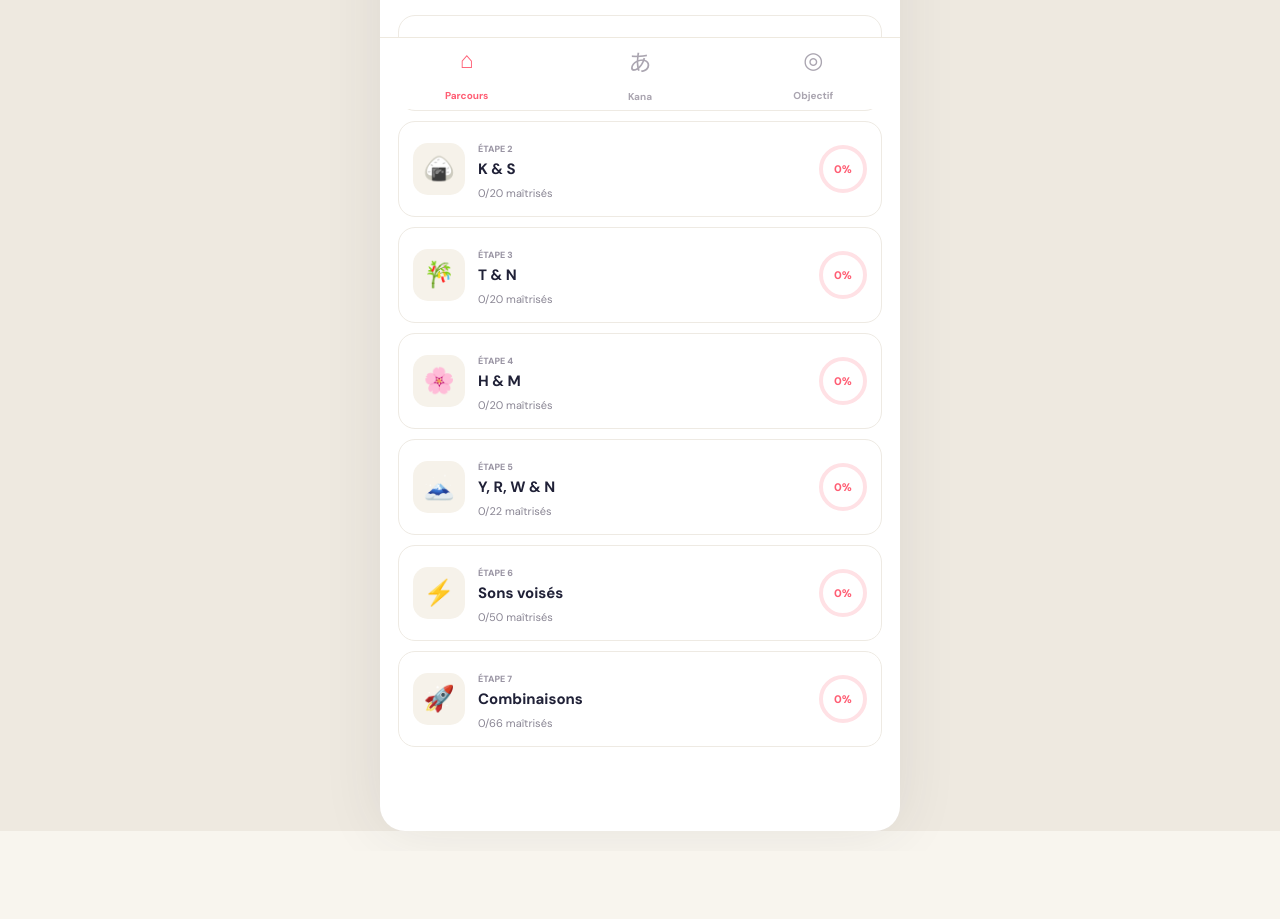
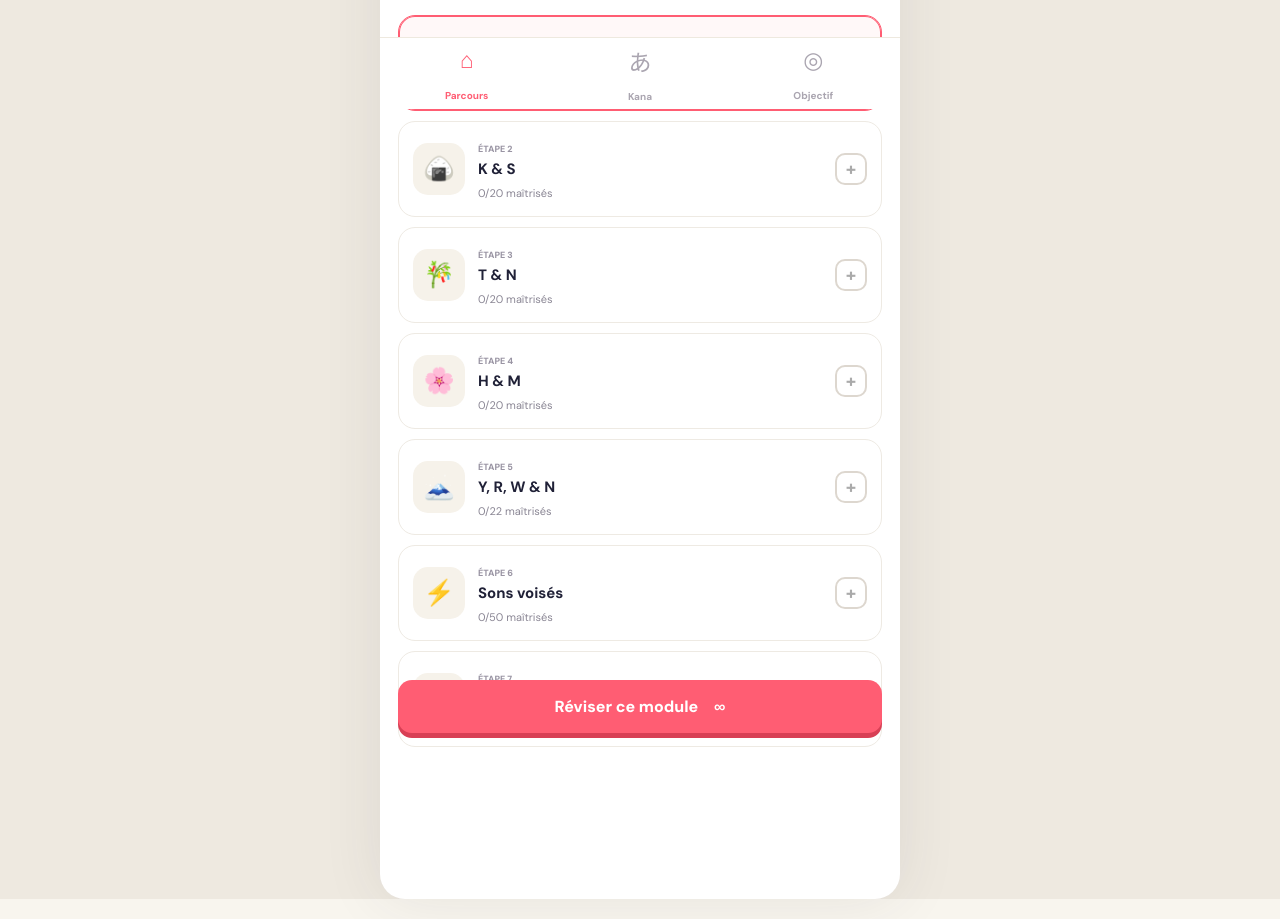
Before and after one commit to erlajoua/kana-pop, a React (Vite) app: page / in a window 1280 px wide. Shown: the part 671-1590 px from the top of the page. Before the commit the page ends 1522 px from the top, so only its background shows below. Built offline with nearby package versions, Linux system fonts and the light colour scheme.

Commit message:
feat: combine modules and support Enter key

```diff
--- a/src/main.jsx
+++ b/src/main.jsx
@@ -29,7 +29,8 @@ function speak(text) {
 function App() {
   const [data, setData] = useState(load);
   const [view, setView] = useState('home');
-  const [stage, setStage] = useState('voyelles');
+  const [stage, setStage] = useState(['voyelles']);
+  const [selectedStages, setSelectedStages] = useState(['voyelles']);
   const [session, setSession] = useState(null);
   const [toast, setToast] = useState('');
   useEffect(() => localStorage.setItem(STORE, JSON.stringify(data)), [data]);
@@ -42,11 +43,12 @@ function App() {
   const pct = Math.round(mastered / totalForScript * 100);
   const scriptName = data.script === 'hiragana' ? 'Hiragana' : data.script === 'katakana' ? 'Katakana' : 'Mixte';
 
-  function start(stageId, mode = 'quiz') {
-    const pool = getStageKana(stageId, data.script);
+  function start(stageIds = selectedStages) {
+    const ids = Array.isArray(stageIds) ? stageIds : [stageIds];
+    const pool = ids.flatMap(id => getStageKana(id, data.script));
     const weak = pool.filter(k => !data.mastered[k.id]);
     const cards = shuffle(weak.length >= 4 ? weak : pool);
-    setStage(stageId);
+    setStage(ids);
     setSession({ mode: 'infinite', pool, cards, index: 0, score: 0, answered: false, selected: null, misses: {} });
     setView('play');
   }
@@ -91,6 +93,25 @@ function App() {
     const timer = setTimeout(next, 700);
     return () => clearTimeout(timer);
   }, [isCorrect, session?.index]);
+  useEffect(() => {
+    if (view !== 'play' || !session?.answered) return;
+    const handleEnter = event => {
+      if (event.key === 'Enter') {
+        event.preventDefault();
+        next();
+      }
+    };
+    window.addEventListener('keydown', handleEnter);
+    return () => window.removeEventListener('keydown', handleEnter);
+  }, [view, session?.answered, session?.index]);
+
+  function toggleStage(stageId) {
+    setSelectedStages(current =>
+      current.includes(stageId)
+        ? current.length === 1 ? current : current.filter(id => id !== stageId)
+        : [...current, stageId]
+    );
+  }
 
   const choices = useMemo(() => {
     if (!current) return [];
@@ -119,7 +140,7 @@ function App() {
             <button className={data.script === 'katakana' ? 'active' : ''} onClick={() => setData(d => ({ ...d, script: 'katakana' }))}><b>ア</b><span>Katakana</span></button>
             <button className={data.script === 'both' ? 'active' : ''} onClick={() => setData(d => ({ ...d, script: 'both' }))}><b>あア</b><span>Mixte</span></button>
           </div>
-          <button className="primary big" onClick={() => start(stages.find(s => getStageKana(s.id, data.script).some(k => !data.mastered[k.id]))?.id || 'voyelles')}>Spammer sans limite <b>∞</b></button>
+          <button className="primary big" onClick={() => start()}>Spammer la sélection <b>∞</b></button>
         </section>
         <section className="progress-card">
           <div className="ring" style={{'--p': `${pct * 3.6}deg`}}><div><b>{mastered}</b><small>/ {totalForScript}</small></div></div>
@@ -130,11 +151,13 @@ function App() {
         <section className="path">
           {stages.map((s, i) => {
             const ks = getStageKana(s.id, data.script), done = ks.filter(k => data.mastered[k.id]).length;
-            return <button className="stage" key={s.id} onClick={() => start(s.id)}>
+            const selected = selectedStages.includes(s.id);
+            return <button className={`stage ${selected ? 'selected' : ''}`} key={s.id} onClick={() => toggleStage(s.id)} aria-pressed={selected}>
               <div className="stage-icon">{s.emoji}</div><div className="stage-copy"><small>ÉTAPE {i + 1}</small><h3>{s.label}</h3><span>{done}/{ks.length} maîtrisés</span></div>
-              <div className="mini-ring">{Math.round(done / ks.length * 100)}%</div>
+              <div className="stage-check">{selected ? '✓' : '+'}</div>
             </button>;
           })}
+          <button className="primary selection-cta" onClick={() => start()}>{selectedStages.length === 1 ? 'Réviser ce module' : `Réviser ${selectedStages.length} modules`} <b>∞</b></button>
         </section>
       </>}
 
```
Also changed, not shown: tests/ui.mjs (+9 -3 lines), src/styles.css.
